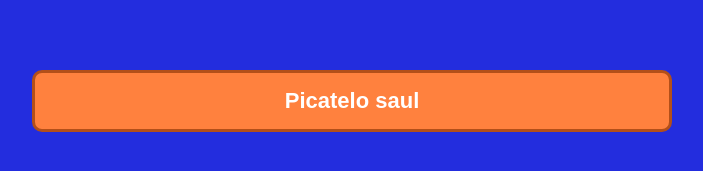
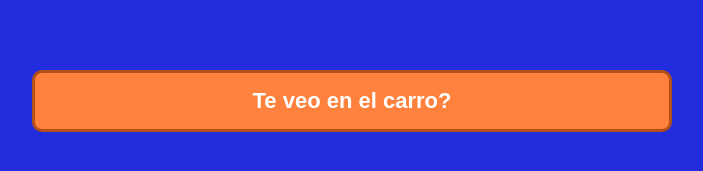
Before and after one commit to WeonG999/repo1, a website: page src/index.html in a window 1280 px wide. Shown: the part 299-470 px from the top of the page, without its empty margins (288-991 px from the left). Drawn offline with Linux system fonts and the light colour scheme.

Commit message:
iudhwqusai

```diff
--- a/src/index.html
+++ b/src/index.html
@@ -26,7 +26,7 @@
 <body>
   <main>
     <h1></h1>
-    <p style="background:#FF813E; color:white; font-weight:bold; padding:15px; border:3px solid #B34F19; margin-top:40px; margin-bottom:40px; text-align:center; font-size:22px; border-radius:10px;">Picatelo saul</p>
+    <p style="background:#FF813E; color:white; font-weight:bold; padding:15px; border:3px solid #B34F19; margin-top:40px; margin-bottom:40px; text-align:center; font-size:22px; border-radius:10px;">Te veo en el carro?</p>
   </main>
 </body>
 </html>
```
